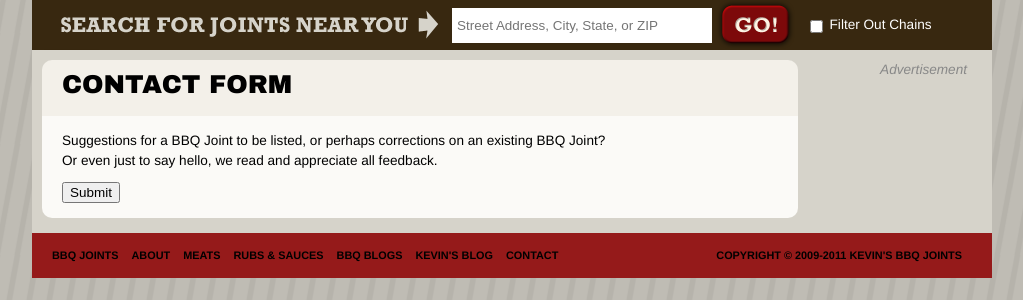
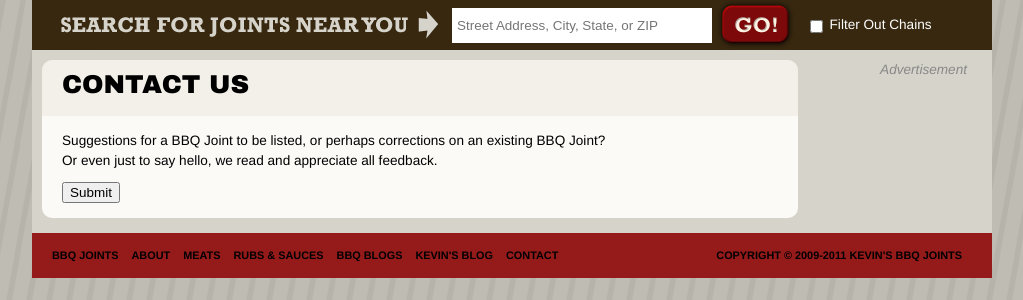
Before and after one commit to xtine/bbqjoints, a Django app: template templates/contact_form/contact_form.html in a window 1280 px wide. Shown: the part 189-489 px from the top of the page, without its empty margins (128-1151 px from the left). Run offline with Django 3.2, Linux system fonts and the light colour scheme; the template is opened without the code that fills it, so the values that code supplies are empty; some libraries are stand-ins or nearby versions.

Commit message:
Contact Form to Contact Us wording

```diff
--- a/templates/contact_form/contact_form.html
+++ b/templates/contact_form/contact_form.html
@@ -1,7 +1,7 @@
 {% extends "base.html" %}
 
     {% block title %}Contact Us{% endblock %}
-	{% block page_heading %}Contact Form{% endblock %}
+	{% block page_heading %}Contact Us{% endblock %}
 
 	{% block content %}
 
```
